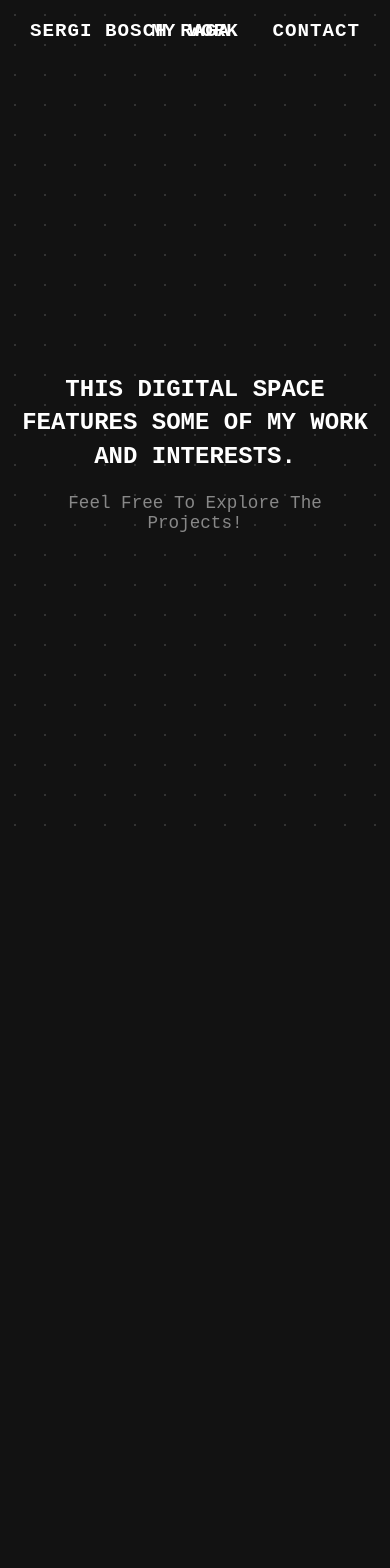
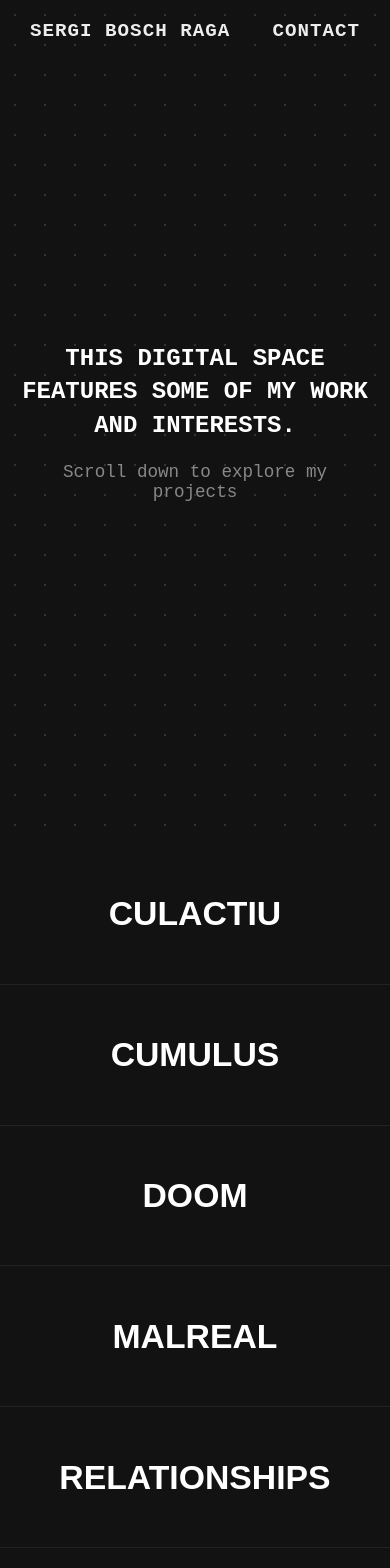
Before and after one commit to sboschraga/sergibosch, a Next.js app: page / in a window 390 px wide. Shown: the top 1568 px of the page. Before the commit the page ends 844 px from the top, so only its background shows below. Built offline with nearby package versions, Linux system fonts and the light colour scheme.

Commit message:
menu projectes

```diff
--- a/app/page.js
+++ b/app/page.js
@@ -1,11 +1,38 @@
 'use client';
-import { useState, useMemo } from 'react';
+import { useState, useMemo, useEffect } from 'react';
 import DecryptedText from '../components/DecryptedText';
 import ImageTrail from '../components/ImageTrail';
 import Loader from '../components/Loader';
+import FlowingMenu from '../components/FlowingMenu';
 
 export default function Home() {
   const [loading, setLoading] = useState(true);
+  const [showNav, setShowNav] = useState(true);
+  const [lastScrollY, setLastScrollY] = useState(0);
+
+  // Lògica per amagar/mostrar el Nav segons l'scroll
+  useEffect(() => {
+    const controlNavbar = () => {
+      if (window.scrollY > lastScrollY && window.scrollY > 100) {
+        setShowNav(false); // Baixant: amaguem
+      } else {
+        setShowNav(true);  // Pujant: mostrem
+      }
+      setLastScrollY(window.scrollY);
+    };
+
+    window.addEventListener('scroll', controlNavbar);
+    return () => window.removeEventListener('scroll', controlNavbar);
+  }, [lastScrollY]);
+
+  const demoItems = [
+    { link: '#', text: 'Culactiu', image: '/trail/Culactiu_1.jpg' },
+    { link: '#', text: 'Cumulus', image: '/trail/Cumulus_1.jpg' },
+    { link: '#', text: 'Doom', image: '/trail/Doom_1.jpg' },
+    { link: '#', text: 'Malreal', image: '/trail/Malreal_1.jpg' },
+    { link: '#', text: 'Relationships', image: '/trail/Relationships_1.jpg' },
+    { link: '#', text: 'Vasudeva', image: '/trail/Vasudeva_3.jpg' }
+  ];
 
   const projects = useMemo(() => ({
     culactiu: ['/trail/Culactiu_1.jpg', '/trail/Culactiu_2.jpg', '/trail/Culactiu_3.jpg', '/trail/Culactiu_4.jpg', '/trail/Culactiu_5.jpg', '/trail/Culactiu_6.jpg', '/trail/Culactiu_7.jpg', '/trail/Culactiu_8.jpg', '/trail/Culactiu_9.jpg', '/trail/Culactiu_11.jpg', '/trail/Culactiu_12.jpg', '/trail/Culactiu_13.jpg', '/trail/Culactiu_14.jpg', '/trail/Culactiu_15.jpg'],
@@ -26,16 +53,32 @@ export default function Home() {
     return result;
   }, [projects]);
 
+  const scrollToTop = () => {
+    window.scrollTo({ top: 0, behavior: 'smooth' });
+  };
+
   return (
     <>
       {loading && <Loader onFinished={() => setLoading(false)} />}
 
-      <main style={{
-        height: '100vh', width: '100vw', position: 'relative', backgroundColor: '#121212',
-        overflow: 'hidden', opacity: loading ? 0 : 1, transition: 'opacity 0.8s ease-in-out'
-        // Cursor per defecte restaurat automàticament
+      <main style={{ width: '100vw', backgroundColor: '#121212', opacity: loading ? 0 : 1, transition: 'opacity 0.8s ease-in-out' }}>
+
+        {/* NAV FIXE INTEL·LIGENT */}
+        <nav style={{
+          position: 'fixed', top: 0, width: '100%', zIndex: 100,
+          display: 'flex', justifyContent: 'space-between', padding: '20px 30px',
+          fontFamily: 'var(--font-titol)', fontSize: '1.2rem', fontWeight: '700',
+          textTransform: 'uppercase', letterSpacing: '1px',
+          transform: showNav ? 'translateY(0)' : 'translateY(-100%)',
+          transition: 'transform 0.4s ease-in-out',
+          mixBlendMode: 'difference' // Perquè es vegi bé sobre fons clar/fosc
         }}>
+          <span onClick={scrollToTop} style={{ cursor: 'pointer', pointerEvents: 'auto' }}>Sergi Bosch Raga</span>
+          <span style={{ cursor: 'pointer', pointerEvents: 'auto' }}>Contact</span>
+        </nav>
 
+        {/* SECCIÓ 1: HERO */}
+        <section style={{ height: '100vh', width: '100vw', position: 'relative', overflow: 'hidden' }}>
           <div style={{ position: 'absolute', inset: 0, backgroundImage: 'radial-gradient(circle, #333 1px, transparent 1px)', backgroundSize: '30px 30px', zIndex: 0 }} />
 
           <div style={{ position: 'absolute', inset: 0, zIndex: 1 }}>
@@ -43,27 +86,29 @@ export default function Home() {
           </div>
 
           <div style={{ position: 'absolute', inset: 0, zIndex: 2, display: 'flex', flexDirection: 'column', pointerEvents: 'none' }}>
-
-          <nav style={{
-            display: 'flex', justifyContent: 'space-between',
-            padding: '20px 30px',
-            fontFamily: 'var(--font-titol)', fontSize: '1.2rem', fontWeight: '700',
-            textTransform: 'uppercase', letterSpacing: '1px', pointerEvents: 'auto'
-          }}>
-            <span>Sergi Bosch Raga</span>
-            <span style={{ position: 'absolute', left: '50%', transform: 'translateX(-50%)' }}>My Work</span>
-            <span>Contact</span>
-          </nav>
-
             <div style={{ flex: 1, display: 'flex', flexDirection: 'column', justifyContent: 'center', alignItems: 'center', textAlign: 'center', padding: '0 20px' }}>
               <h1 style={{ fontFamily: 'var(--font-cos)', fontSize: '1.5rem', maxWidth: '1100px', lineHeight: '1.4', pointerEvents: 'auto' }}>
                 <DecryptedText text="THIS DIGITAL SPACE FEATURES SOME OF MY WORK AND INTERESTS." speed={40} />
               </h1>
               <div style={{ marginTop: '20px', pointerEvents: 'auto' }}>
-              <DecryptedText text="Feel Free To Explore The Projects!" speed={50} parentClassName="subtext" />
+                <DecryptedText text="Scroll down to explore my projects" speed={50} parentClassName="subtext" />
               </div>
             </div>
           </div>
+        </section>
+
+        {/* SECCIÓ 2: GALERIA (Aquí el Trail s'atura automàticament perquè està fora del Hero) */}
+        <section style={{ height: '100vh', width: '100vw', position: 'relative' }}>
+          <FlowingMenu
+            items={demoItems}
+            speed={15}
+            textColor="#ffffff"
+            bgColor="#121212"
+            marqueeBgColor="#ffffff"
+            marqueeTextColor="#121212"
+            borderColor="#222222"
+          />
+        </section>
 
         <style jsx global>{`
           :root {
@@ -74,7 +119,7 @@ export default function Home() {
             margin: 0;
             background-color: #121212;
             color: white;
-            cursor: auto; /* Cursor normal */
+            overflow-x: hidden;
           }
           .subtext {
             color: #888;
--- a/components/DecryptedText.js
+++ b/components/DecryptedText.js
@@ -10,7 +10,7 @@ const styles = {
 export default function DecryptedText({
   text,
   speed = 50,
-  characters = 'ABCDEFGHIJKLMNOPQRSTUVWXYZabcdefghijklmnopqrstuvwxyz!@#$%^&*()_+',
+  characters = 'ABCDEFGHIJKLMNOPQRSTUVWXYZabcdefghijklmnopqrstuvwxyz!@#$%^&*()_+1234567890',
   className = '',
   parentClassName = '',
   encryptedClassName = '',
--- /dev/null
+++ b/components/FlowingMenu.css
@@ -0,0 +1,98 @@
+.menu-wrap {
+  width: 100%;
+  height: 100%;
+  overflow: hidden;
+}
+
+.menu {
+  display: flex;
+  flex-direction: column;
+  height: 100%;
+  margin: 0;
+  padding: 0;
+}
+
+.menu__item {
+  flex: 1;
+  position: relative;
+  overflow: hidden;
+  text-align: center;
+  border-top: 1px solid;
+}
+
+.menu__item:first-child {
+  border-top: none;
+}
+
+.menu__item-link {
+  display: flex;
+  align-items: center;
+  justify-content: center;
+  height: 100%;
+  position: relative;
+  cursor: pointer;
+  text-transform: uppercase;
+  text-decoration: none;
+  white-space: nowrap;
+  font-weight: 600;
+  font-size: 4vh;
+}
+
+.menu__item-link:hover {
+  color: inherit;
+}
+
+.menu__item-link:focus:not(:focus-visible) {
+  color: inherit;
+}
+
+.marquee {
+  position: absolute;
+  top: 0;
+  left: 0;
+  overflow: hidden;
+  width: 100%;
+  height: 100%;
+  pointer-events: none;
+  transform: translate3d(0, 101%, 0);
+}
+
+.marquee__inner-wrap {
+  height: 100%;
+  width: 100%;
+  overflow: hidden;
+}
+
+.marquee__inner {
+  display: flex;
+  align-items: center;
+  position: relative;
+  height: 100%;
+  width: fit-content;
+  will-change: transform;
+}
+
+.marquee__part {
+  display: flex;
+  align-items: center;
+  flex-shrink: 0;
+}
+
+.marquee span {
+  white-space: nowrap;
+  text-transform: uppercase;
+  font-weight: 400;
+  font-size: 4vh;
+  line-height: 1;
+  padding: 0 1vw;
+}
+
+.marquee__img {
+  width: 200px;
+  height: 7vh;
+  margin: 2em 2vw;
+  padding: 1em 0;
+  border-radius: 50px;
+  background-size: cover;
+  background-position: 50% 50%;
+}
--- /dev/null
+++ b/components/FlowingMenu.js
@@ -0,0 +1,165 @@
+import { useRef, useEffect, useState } from 'react';
+import { gsap } from 'gsap';
+
+import './FlowingMenu.css';
+
+function FlowingMenu({
+  items = [],
+  speed = 15,
+  textColor = '#fff',
+  bgColor = '#060010',
+  marqueeBgColor = '#fff',
+  marqueeTextColor = '#060010',
+  borderColor = '#fff'
+}) {
+  return (
+    <div className="menu-wrap" style={{ backgroundColor: bgColor }}>
+      <nav className="menu">
+        {items.map((item, idx) => (
+          <MenuItem
+            key={idx}
+            {...item}
+            speed={speed}
+            textColor={textColor}
+            marqueeBgColor={marqueeBgColor}
+            marqueeTextColor={marqueeTextColor}
+            borderColor={borderColor}
+          />
+        ))}
+      </nav>
+    </div>
+  );
+}
+
+function MenuItem({ link, text, image, speed, textColor, marqueeBgColor, marqueeTextColor, borderColor }) {
+  const itemRef = useRef(null);
+  const marqueeRef = useRef(null);
+  const marqueeInnerRef = useRef(null);
+  const animationRef = useRef(null);
+  const [repetitions, setRepetitions] = useState(4);
+
+  const animationDefaults = { duration: 0.6, ease: 'expo' };
+
+  const findClosestEdge = (mouseX, mouseY, width, height) => {
+    const topEdgeDist = distMetric(mouseX, mouseY, width / 2, 0);
+    const bottomEdgeDist = distMetric(mouseX, mouseY, width / 2, height);
+    return topEdgeDist < bottomEdgeDist ? 'top' : 'bottom';
+  };
+
+  const distMetric = (x, y, x2, y2) => {
+    const xDiff = x - x2;
+    const yDiff = y - y2;
+    return xDiff * xDiff + yDiff * yDiff;
+  };
+
+  useEffect(() => {
+    const calculateRepetitions = () => {
+      if (!marqueeInnerRef.current) return;
+
+      // Get the first marquee part to measure content width
+      const marqueeContent = marqueeInnerRef.current.querySelector('.marquee__part');
+      if (!marqueeContent) return;
+
+      const contentWidth = marqueeContent.offsetWidth;
+      const viewportWidth = window.innerWidth;
+
+      // Calculate how many copies we need to fill viewport + extra for seamless loop
+      // We need at least 2, but calculate based on content vs viewport
+      const needed = Math.ceil(viewportWidth / contentWidth) + 2;
+      setRepetitions(Math.max(4, needed));
+    };
+
+    calculateRepetitions();
+    window.addEventListener('resize', calculateRepetitions);
+    return () => window.removeEventListener('resize', calculateRepetitions);
+  }, [text, image]);
+
+  useEffect(() => {
+    const setupMarquee = () => {
+      if (!marqueeInnerRef.current) return;
+
+      const marqueeContent = marqueeInnerRef.current.querySelector('.marquee__part');
+      if (!marqueeContent) return;
+
+      const contentWidth = marqueeContent.offsetWidth;
+      if (contentWidth === 0) return;
+
+      if (animationRef.current) {
+        animationRef.current.kill();
+      }
+
+      // Animate exactly one content width for seamless loop
+      animationRef.current = gsap.to(marqueeInnerRef.current, {
+        x: -contentWidth,
+        duration: speed,
+        ease: 'none',
+        repeat: -1
+      });
+    };
+
+    // Small delay to ensure DOM is ready after repetitions update
+    const timer = setTimeout(setupMarquee, 50);
+
+    return () => {
+      clearTimeout(timer);
+      if (animationRef.current) {
+        animationRef.current.kill();
+      }
+    };
+  }, [text, image, repetitions, speed]);
+
+  const handleMouseEnter = ev => {
+    if (!itemRef.current || !marqueeRef.current || !marqueeInnerRef.current) return;
+    const rect = itemRef.current.getBoundingClientRect();
+    const x = ev.clientX - rect.left;
+    const y = ev.clientY - rect.top;
+    const edge = findClosestEdge(x, y, rect.width, rect.height);
+
+    gsap
+      .timeline({ defaults: animationDefaults })
+      .set(marqueeRef.current, { y: edge === 'top' ? '-101%' : '101%' }, 0)
+      .set(marqueeInnerRef.current, { y: edge === 'top' ? '101%' : '-101%' }, 0)
+      .to([marqueeRef.current, marqueeInnerRef.current], { y: '0%' }, 0);
+  };
+
+  const handleMouseLeave = ev => {
+    if (!itemRef.current || !marqueeRef.current || !marqueeInnerRef.current) return;
+    const rect = itemRef.current.getBoundingClientRect();
+    const x = ev.clientX - rect.left;
+    const y = ev.clientY - rect.top;
+    const edge = findClosestEdge(x, y, rect.width, rect.height);
+
+    gsap
+      .timeline({ defaults: animationDefaults })
+      .to(marqueeRef.current, { y: edge === 'top' ? '-101%' : '101%' }, 0)
+      .to(marqueeInnerRef.current, { y: edge === 'top' ? '101%' : '-101%' }, 0);
+  };
+
+  return (
+    <div className="menu__item" ref={itemRef} style={{ borderColor }}>
+      <a
+        className="menu__item-link"
+        href={link}
+        onMouseEnter={handleMouseEnter}
+        onMouseLeave={handleMouseLeave}
+        style={{ color: textColor }}
+      >
+        {text}
+      </a>
+      <div className="marquee" ref={marqueeRef} style={{ backgroundColor: marqueeBgColor }}>
+        <div className="marquee__inner-wrap">
+          <div className="marquee__inner" ref={marqueeInnerRef} aria-hidden="true">
+            {[...Array(repetitions)].map((_, idx) => (
+              <div className="marquee__part" key={idx} style={{ color: marqueeTextColor }}>
+                <span>{text}</span>
+                <div className="marquee__img" style={{ backgroundImage: `url(${image})` }} />
+              </div>
+            ))}
+          </div>
+        </div>
+      </div>
+    </div>
+  );
+}
+
+export default FlowingMenu;
```
Lines whose indentation alone changed are shown as unchanged.
